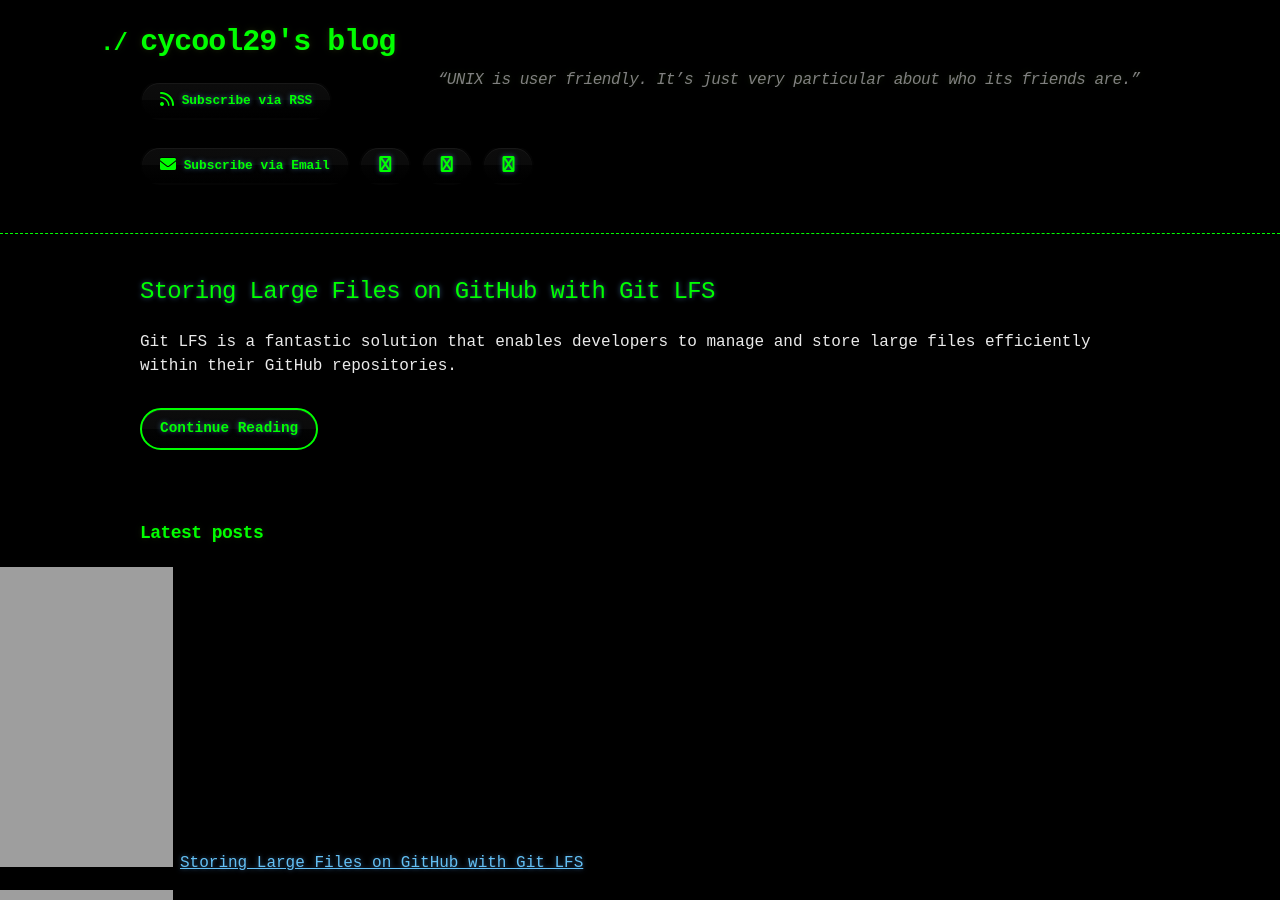
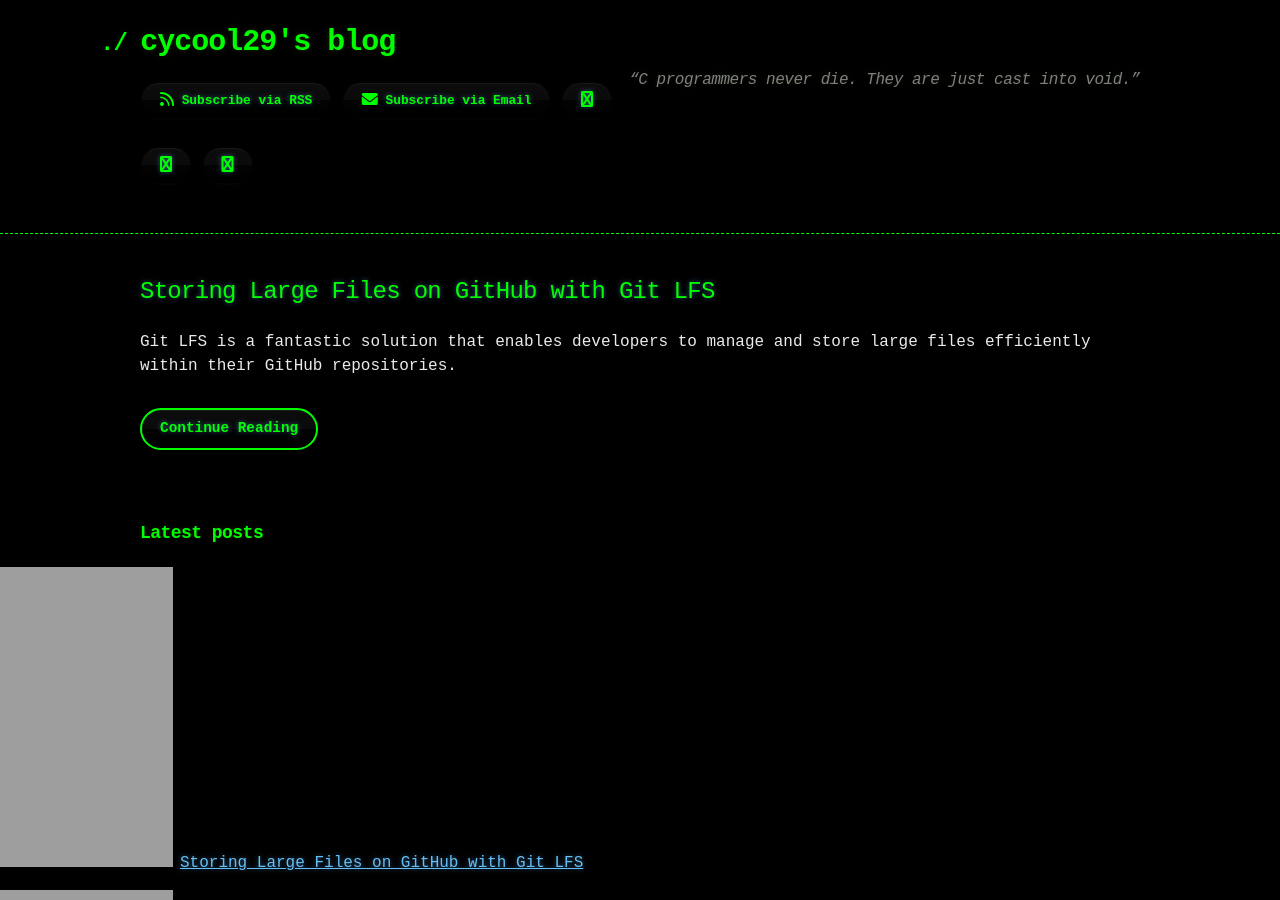
Before and after one commit to cycool29/cycool29.github.io, a Jekyll site: the page built from index.md, in a window 1280 px wide and 900 px high. Built offline with Jekyll 4.4.1, drawn with Linux system fonts in a browser that asks for light colours; a style sheet for code colours, icons or effects is not loaded.

Commit message:
Update quotes

```diff
--- a/_config.yml
+++ b/_config.yml
@@ -1,5 +1,5 @@
 title: cycool29's blog
-description: "“UNIX is user friendly. It’s just very particular about who its friends are.” "
+description: "“C programmers never die. They are just cast into void.” "
 bio: A high school student. Intermediate in Python, Git, Bash. Learning JavaScript. He/Him. "
 author: cycool29
 url: https://cycool29.github.io
```
